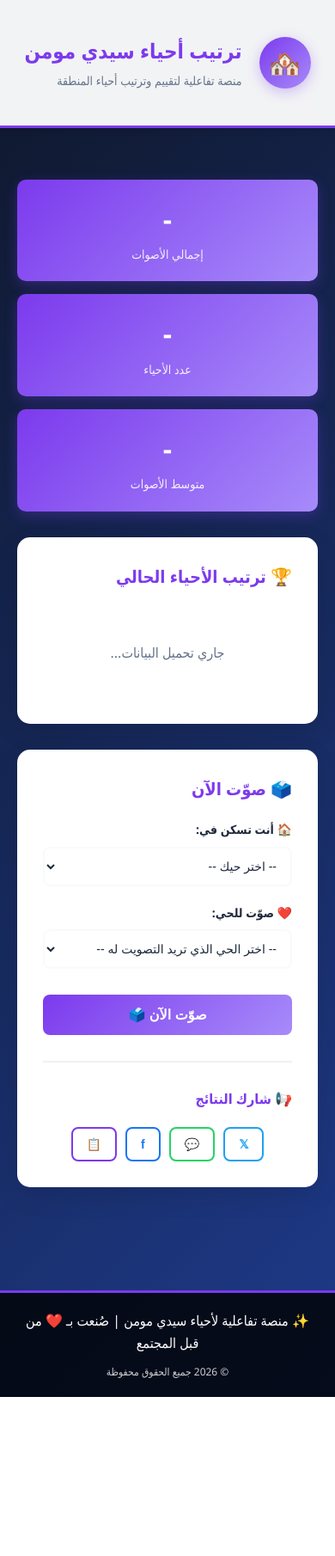
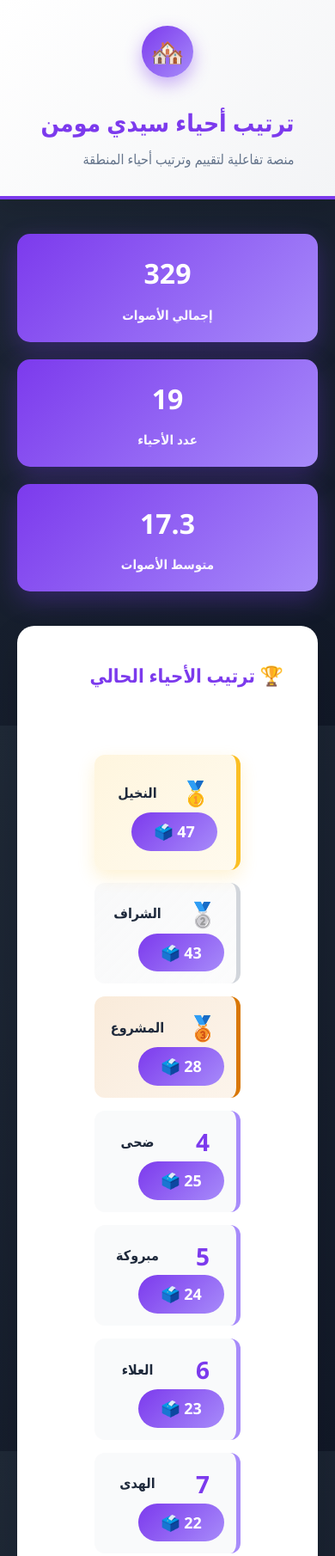
Before and after one commit to abderrahmanehouradi-source/Sidi-Moumen, a website: page index.html in a window 390 px wide. Shown: the top 1810 px of the page at 86% size. Before the commit the page ends 1625 px from the top, so only its background shows below. Drawn offline with Linux system fonts and the light colour scheme; files that its build step writes are made by us from their sources.

Commit message:
🔧 Fix: Reorganize files, fix CSS styling, and add local storage for voting system

```diff
--- a/app.js
+++ b/app.js
@@ -5,33 +5,55 @@ const neighborhoods = [
   'مبروكة', 'السعادة', 'الشراف', 'الهدى', 'عبير', 'الكرون', 'سيدي مومن القديم'
 ];
 
-// المتغيرات العامة
+// بيانات الأحياء (محلياً)
+let neighborhoodsData = {};
 let leaderboardData = [];
-let allNeighborhoodsIds = {};
+
+// تهيئة البيانات المحلية
+function initializeLocalData() {
+  const stored = localStorage.getItem('neighborhoodsData');
+
+  if (!stored) {
+    neighborhoods.forEach((neighborhood, index) => {
+      neighborhoodsData[neighborhood] = {
+        name: neighborhood,
+        votes: Math.floor(Math.random() * 50) + 1
+      };
+    });
+    saveLocalData();
+  } else {
+    neighborhoodsData = JSON.parse(stored);
+  }
+}
+
+// حفظ البيانات محلياً
+function saveLocalData() {
+  localStorage.setItem('neighborhoodsData', JSON.stringify(neighborhoodsData));
+}
 
 // تحميل البيانات عند فتح الصفحة
 document.addEventListener('DOMContentLoaded', () => {
+  initializeLocalData();
   loadLeaderboard();
   loadNeighborhoodsList();
   loadStats();
   setupEventListeners();
 
-  // تحديث الترتيب كل 5 ثوانٍ
-  setInterval(loadLeaderboard, 5000);
+  // تحديث الترتيب كل 3 ثوانٍ
+  setInterval(() => {
+    loadLeaderboard();
+    loadStats();
+  }, 3000);
 });
 
 // تحميل الترتيب
-async function loadLeaderboard() {
+function loadLeaderboard() {
   try {
-    const response = await fetch('/api/neighborhoods/leaderboard');
-    const data = await response.json();
-
-    if (data.success) {
-      leaderboardData = data.data;
-      displayLeaderboard(data.data);
-    }
+    const sorted = Object.values(neighborhoodsData).sort((a, b) => b.votes - a.votes);
+    leaderboardData = sorted;
+    displayLeaderboard(sorted);
   } catch (error) {
-    console.error('خطأ في جلب الترتيب:', error);
+    console.error('خطأ في تحميل الترتيب:', error);
   }
 }
 
@@ -44,51 +66,41 @@ function displayLeaderboard(leaderboard) {
     return;
   }
 
-  leaderboardElement.innerHTML = leaderboard.map((item, index) => `
-    <div class="leaderboard-item ${index === 0 ? 'top-1' : index === 1 ? 'top-2' : index === 2 ? 'top-3' : ''}">
-      <div class="rank-medal">${item.medal || (index + 1)}</div>
+  leaderboardElement.innerHTML = leaderboard.map((item, index) => {
+    const medals = ['🥇', '🥈', '🥉'];
+    const medal = medals[index] || `${index + 1}`;
+    const topClass = index < 3 ? `top-${index + 1}` : '';
+
+    return `
+      <div class="leaderboard-item ${topClass}">
+        <div class="rank-medal">${medal}</div>
         <div class="neighborhood-name">${item.name}</div>
         <div class="vote-count">${item.votes} 🗳️</div>
       </div>
-  `).join('');
+    `;
+  }).join('');
 }
 
 // تحميل قائمة الأحياء
-async function loadNeighborhoodsList() {
-  try {
-    const response = await fetch('/api/neighborhoods/list');
-    const data = await response.json();
-
-    if (data.success) {
-      populateSelects(data.data);
-    }
-  } catch (error) {
-    console.error('خطأ في جلب الأحياء:', error);
-    // الخطة البديلة: استخدا�� القائمة المحلية
-    populateSelectsLocal();
-  }
+function loadNeighborhoodsList() {
+  populateSelects();
 }
 
-// ملء القائمات المحلية
-function populateSelectsLocal() {
+// ملء القائمات
+function populateSelects() {
   const residenceSelect = document.getElementById('residenceNeighborhood');
   const voteSelect = document.getElementById('voteNeighborhood');
 
   neighborhoods.forEach(neighborhood => {
-    residenceSelect.innerHTML += `<option value="${neighborhood}">${neighborhood}</option>`;
-    voteSelect.innerHTML += `<option value="${neighborhood}">${neighborhood}</option>`;
-  });
-}
+    const option1 = document.createElement('option');
+    option1.value = neighborhood;
+    option1.textContent = neighborhood;
+    residenceSelect.appendChild(option1);
 
-// ملء القائمات من الخادم
-function populateSelects(data) {
-  const residenceSelect = document.getElementById('residenceNeighborhood');
-  const voteSelect = document.getElementById('voteNeighborhood');
-
-  data.forEach(item => {
-    allNeighborhoodsIds[item.name] = item._id;
-    residenceSelect.innerHTML += `<option value="${item._id}">${item.name}</option>`;
-    voteSelect.innerHTML += `<option value="${item._id}">${item.name}</option>`;
+    const option2 = document.createElement('option');
+    option2.value = neighborhood;
+    option2.textContent = neighborhood;
+    voteSelect.appendChild(option2);
   });
 }
 
@@ -102,47 +114,37 @@ function setupEventListeners() {
 async function handleVote(e) {
   e.preventDefault();
 
-  const neighborhoodId = document.getElementById('voteNeighborhood').value;
-  const recaptchaResponse = grecaptcha.getResponse();
+  const residenceNeighborhood = document.getElementById('residenceNeighborhood').value;
+  const voteNeighborhood = document.getElementById('voteNeighborhood').value;
+  const submitButton = e.target.querySelector('.btn-vote');
 
-  if (!recaptchaResponse) {
-    showMessage('يرجى تأكيد أنك لست روبوت', 'error');
+  if (!residenceNeighborhood || !voteNeighborhood) {
+    showMessage('يرجى اختيار الأحياء', 'error');
     return;
   }
 
-  const submitButton = e.target.querySelector('.btn-vote');
   submitButton.disabled = true;
   submitButton.textContent = 'جاري المعالجة...';
 
   try {
-    const response = await fetch('/api/votes', {
-      method: 'POST',
-      headers: {
-        'Content-Type': 'application/json'
-      },
-      body: JSON.stringify({
-        neighborhoodId: neighborhoodId,
-        recaptchaToken: recaptchaResponse
-      })
-    });
+    // محاكاة التأخير
+    await new Promise(resolve => setTimeout(resolve, 800));
 
-    const data = await response.json();
+    // إضافة صوت
+    if (!neighborhoodsData[voteNeighborhood]) {
+      neighborhoodsData[voteNeighborhood] = { name: voteNeighborhood, votes: 0 };
+    }
+    neighborhoodsData[voteNeighborhood].votes += 1;
+    saveLocalData();
 
-    if (data.success) {
-      showMessage('✅ تم التصويت بنجاح! شكراً لك', 'success');
+    showMessage('✅ تم التصويت بنجاح! شكراً لك 🎉', 'success');
 
     // تحديث الترتيب مباشرة
-      if (data.leaderboard) {
-        displayLeaderboard(data.leaderboard);
-      }
+    loadLeaderboard();
+    loadStats();
 
     // إعادة تعيين النموذج
     document.getElementById('voteForm').reset();
-      grecaptcha.reset();
-      loadStats();
-    } else {
-      showMessage(`❌ ${data.message}`, 'error');
-    }
   } catch (error) {
     console.error('خطأ في التصويت:', error);
     showMessage('حدث خطأ في عملية التصويت. حاول مرة أخرى', 'error');
@@ -159,33 +161,20 @@ function showMessage(message, type) {
   messageElement.className = `message ${type}`;
 
   setTimeout(() => {
-    messageElement.className = 'message';
+    messageElement.className = '';
   }, 5000);
 }
 
 // تحميل الإحصائيات
-async function loadStats() {
+function loadStats() {
   try {
-    const response = await fetch('/api/votes/stats/total');
-    const data = await response.json();
+    const totalVotes = Object.values(neighborhoodsData).reduce((sum, item) => sum + item.votes, 0);
+    const totalNeighborhoods = neighborhoods.length;
+    const avgVotes = totalNeighborhoods > 0 ? Math.round(totalVotes / totalNeighborhoods * 10) / 10 : 0;
 
-    if (data.success) {
-      const statsGrid = document.getElementById('statsGrid');
-      statsGrid.innerHTML = `
-        <div class="stat-card">
-          <div class="stat-value">${data.totalVotes}</div>
-          <div class="stat-label">إجمالي الأصوات</div>
-        </div>
-        <div class="stat-card">
-          <div class="stat-value">${data.totalNeighborhoods}</div>
-          <div class="stat-label">عدد الأحياء</div>
-        </div>
-        <div class="stat-card">
-          <div class="stat-value">${data.avgVotesPerNeighborhood}</div>
-          <div class="stat-label">متوسط الأصوات</div>
-        </div>
-      `;
-    }
+    document.getElementById('totalVotes').textContent = totalVotes;
+    document.getElementById('totalNeighborhoods').textContent = totalNeighborhoods;
+    document.getElementById('avgVotes').textContent = avgVotes;
   } catch (error) {
     console.error('خطأ في جلب الإحصائيات:', error);
   }
--- a/index.html
+++ b/index.html
@@ -4,8 +4,7 @@
   <meta charset="UTF-8">
   <meta name="viewport" content="width=device-width, initial-scale=1.0">
   <title>ترتيب أحياء سيدي مومن | Sidi Moumen Ranking</title>
-  <link rel="stylesheet" href="/css/style.css">
-  <script src="https://www.google.com/recaptcha/api.js" async defer></script>
+  <link rel="stylesheet" href="style.css">
 </head>
 <body>
   <!-- Header -->
@@ -26,15 +25,15 @@
     <!-- Stats Grid -->
     <div class="stats-section" id="statsGrid">
       <div class="stat-card">
-        <div class="stat-value">-</div>
+        <div class="stat-value" id="totalVotes">0</div>
         <div class="stat-label">إجمالي الأصوات</div>
       </div>
       <div class="stat-card">
-        <div class="stat-value">-</div>
+        <div class="stat-value" id="totalNeighborhoods">19</div>
         <div class="stat-label">عدد الأحياء</div>
       </div>
       <div class="stat-card">
-        <div class="stat-value">-</div>
+        <div class="stat-value" id="avgVotes">0</div>
         <div class="stat-label">متوسط الأصوات</div>
       </div>
     </div>
@@ -66,18 +65,11 @@
             </select>
           </div>
 
-          <!-- reCAPTCHA -->
-          <div class="form-group">
-            <div class="g_recaptcha_badge" data-sitekey="YOUR_RECAPTCHA_SITE_KEY">
-              <div class="g_recaptcha" data-sitekey="YOUR_RECAPTCHA_SITE_KEY"></div>
-            </div>
-          </div>
-
           <button type="submit" class="btn-vote">صوّت الآن 🗳️</button>
         </form>
 
         <!-- Share Section -->
-        <div style="margin-top: 30px; padding-top: 30px; border-top: 2px solid #f0f0f0;">
+        <div style="margin-top: 30px; padding-top: 30px; border-top: 2px solid #e5e7eb;">
           <h3 class="section-title" style="font-size: 16px;">📢 شارك النتائج</h3>
           <div class="share-buttons">
             <button class="share-btn twitter" onclick="shareOnTwitter()">𝕏</button>
@@ -96,6 +88,6 @@
     <p style="margin-top: 10px; font-size: 12px; opacity: 0.8;">© 2026 جميع الحقوق محفوظة</p>
   </footer>
 
-  <script src="/js/app.js"></script>
+  <script src="app.js"></script>
 </body>
 </html>
--- a/style.css
+++ b/style.css
@@ -18,9 +18,14 @@
   --bronze: #d97706;
 }
 
+html, body {
+  width: 100%;
+  height: 100%;
+}
+
 body {
   font-family: 'Segoe UI', Tahoma, Geneva, Verdana, sans-serif;
-  background: linear-gradient(135deg, var(--dark-bg) 0%, #1e3a8a 100%);
+  background: linear-gradient(135deg, #1f2937 0%, #111827 100%);
   color: var(--text-dark);
   line-height: 1.6;
   direction: rtl;
@@ -30,58 +35,62 @@ body {
 .container {
   max-width: 1200px;
   margin: 0 auto;
-  padding: 20px;
+  padding: 0 20px;
+  width: 100%;
 }
 
 /* Header */
 header {
-  background: rgba(255, 255, 255, 0.95);
+  background: linear-gradient(135deg, #ffffff 0%, #f3f4f6 100%);
   backdrop-filter: blur(10px);
-  padding: 20px 0;
+  padding: 30px 0;
   margin-bottom: 40px;
-  box-shadow: 0 4px 6px rgba(0, 0, 0, 0.1);
-  border-bottom: 3px solid var(--primary-color);
+  box-shadow: 0 10px 25px rgba(0, 0, 0, 0.1);
+  border-bottom: 4px solid var(--primary-color);
 }
 
 .header-content {
   display: flex;
   align-items: center;
   justify-content: center;
-  gap: 20px;
+  gap: 30px;
   flex-wrap: wrap;
 }
 
 .logo {
-  width: 60px;
-  height: 60px;
+  width: 80px;
+  height: 80px;
   background: linear-gradient(135deg, var(--primary-color), var(--secondary-color));
   border-radius: 50%;
   display: flex;
   align-items: center;
   justify-content: center;
-  font-size: 32px;
+  font-size: 40px;
   font-weight: bold;
   color: white;
-  box-shadow: 0 4px 15px rgba(124, 58, 237, 0.3);
+  box-shadow: 0 8px 20px rgba(124, 58, 237, 0.4);
+  flex-shrink: 0;
 }
 
 .header-title h1 {
-  font-size: 32px;
+  font-size: 36px;
   color: var(--primary-color);
-  margin-bottom: 5px;
+  margin-bottom: 8px;
+  font-weight: 800;
 }
 
 .header-title p {
   color: var(--text-light);
-  font-size: 14px;
+  font-size: 16px;
+  font-weight: 500;
 }
 
 /* Main Content */
 .main-content {
   display: grid;
-  grid-template-columns: 2fr 1fr;
+  grid-template-columns: 2.5fr 1fr;
   gap: 30px;
-  margin-bottom: 40px;
+  margin-bottom: 60px;
 }
 
 @media (max-width: 1024px) {
@@ -93,93 +102,99 @@ header {
 /* Leaderboard */
 .leaderboard-section {
   background: white;
-  border-radius: 15px;
-  padding: 30px;
-  box-shadow: 0 10px 30px rgba(0, 0, 0, 0.1);
+  border-radius: 20px;
+  padding: 40px;
+  box-shadow: 0 15px 40px rgba(0, 0, 0, 0.12);
 }
 
 .section-title {
-  font-size: 24px;
+  font-size: 26px;
   color: var(--primary-color);
-  margin-bottom: 20px;
+  margin-bottom: 25px;
   display: flex;
   align-items: center;
-  gap: 10px;
+  gap: 12px;
+  font-weight: 700;
 }
 
 #leaderboard {
   display: flex;
   flex-direction: column;
-  gap: 12px;
+  gap: 15px;
 }
 
 .leaderboard-item {
   display: flex;
   align-items: center;
   justify-content: space-between;
-  padding: 15px;
-  background: var(--light-bg);
-  border-radius: 10px;
-  border-right: 4px solid var(--secondary-color);
+  padding: 18px 20px;
+  background: #f9fafb;
+  border-radius: 12px;
+  border-right: 5px solid var(--secondary-color);
   transition: all 0.3s ease;
   animation: slideIn 0.5s ease;
 }
 
 .leaderboard-item:hover {
-  transform: translateX(-5px);
-  box-shadow: 0 5px 15px rgba(124, 58, 237, 0.2);
+  transform: translateX(-8px);
+  box-shadow: 0 8px 20px rgba(124, 58, 237, 0.15);
+  background: #ffffff;
 }
 
 .leaderboard-item.top-1 {
-  background: linear-gradient(135deg, rgba(251, 191, 36, 0.1), rgba(251, 191, 36, 0.05));
+  background: linear-gradient(135deg, rgba(251, 191, 36, 0.15), rgba(251, 191, 36, 0.08));
   border-right-color: var(--gold);
-  padding: 20px;
+  padding: 22px;
+  box-shadow: 0 8px 20px rgba(251, 191, 36, 0.2);
 }
 
 .leaderboard-item.top-2 {
-  background: linear-gradient(135deg, rgba(209, 213, 219, 0.1), rgba(209, 213, 219, 0.05));
+  background: linear-gradient(135deg, rgba(209, 213, 219, 0.15), rgba(209, 213, 219, 0.08));
   border-right-color: var(--silver);
 }
 
 .leaderboard-item.top-3 {
-  background: linear-gradient(135deg, rgba(217, 119, 6, 0.1), rgba(217, 119, 6, 0.05));
+  background: linear-gradient(135deg, rgba(217, 119, 6, 0.15), rgba(217, 119, 6, 0.08));
   border-right-color: var(--bronze);
 }
 
 .rank-medal {
-  font-size: 24px;
+  font-size: 28px;
   font-weight: bold;
-  min-width: 40px;
+  min-width: 50px;
   text-align: center;
+  color: var(--primary-color);
 }
 
-.leaderboard-item.top-1 .rank-medal::after {
-  content: ' 🥇';
+.leaderboard-item.top-1 .rank-medal {
+  color: var(--gold);
 }
 
-.leaderboard-item.top-2 .rank-medal::after {
-  content: ' 🥈';
+.leaderboard-item.top-2 .rank-medal {
+  color: var(--silver);
 }
 
-.leaderboard-item.top-3 .rank-medal::after {
-  content: ' 🥉';
+.leaderboard-item.top-3 .rank-medal {
+  color: var(--bronze);
 }
 
 .neighborhood-name {
   flex: 1;
   font-size: 18px;
-  font-weight: 600;
+  font-weight: 700;
   color: var(--text-dark);
-  margin-right: 15px;
+  margin-right: 20px;
 }
 
 .vote-count {
-  font-size: 16px;
-  font-weight: 700;
-  color: var(--primary-color);
-  background: rgba(124, 58, 237, 0.1);
-  padding: 5px 12px;
-  border-radius: 20px;
+  font-size: 18px;
+  font-weight: 800;
+  color: white;
+  background: linear-gradient(135deg, var(--primary-color), var(--secondary-color));
+  padding: 8px 18px;
+  border-radius: 25px;
+  min-width: 100px;
+  text-align: center;
 }
 
 @keyframes slideIn {
@@ -197,87 +212,96 @@ header {
 .stats-section {
   display: grid;
   grid-template-columns: repeat(auto-fit, minmax(200px, 1fr));
-  gap: 15px;
-  margin-bottom: 30px;
+  gap: 20px;
+  margin-bottom: 40px;
 }
 
 .stat-card {
   background: linear-gradient(135deg, var(--primary-color), var(--secondary-color));
   color: white;
-  padding: 20px;
-  border-radius: 10px;
+  padding: 28px;
+  border-radius: 15px;
   text-align: center;
-  box-shadow: 0 5px 15px rgba(124, 58, 237, 0.3);
+  box-shadow: 0 10px 30px rgba(124, 58, 237, 0.3);
+  transition: transform 0.3s ease;
+}
+
+.stat-card:hover {
+  transform: translateY(-5px);
 }
 
 .stat-value {
-  font-size: 32px;
-  font-weight: bold;
-  margin-bottom: 5px;
+  font-size: 42px;
+  font-weight: 900;
+  margin-bottom: 10px;
 }
 
 .stat-label {
-  font-size: 14px;
-  opacity: 0.9;
+  font-size: 15px;
+  opacity: 0.95;
+  font-weight: 600;
 }
 
 /* Vote Form */
 .vote-form-section {
   background: white;
-  border-radius: 15px;
-  padding: 30px;
-  box-shadow: 0 10px 30px rgba(0, 0, 0, 0.1);
+  border-radius: 20px;
+  padding: 40px;
+  box-shadow: 0 15px 40px rgba(0, 0, 0, 0.12);
   height: fit-content;
   position: sticky;
   top: 20px;
 }
 
 .form-group {
-  margin-bottom: 20px;
+  margin-bottom: 25px;
 }
 
 .form-group label {
   display: block;
-  font-weight: 600;
+  font-weight: 700;
   color: var(--text-dark);
-  margin-bottom: 8px;
-  font-size: 14px;
+  margin-bottom: 10px;
+  font-size: 15px;
 }
 
 .form-group select {
   width: 100%;
-  padding: 12px;
-  border: 2px solid var(--light-bg);
-  border-radius: 8px;
-  font-size: 14px;
+  padding: 14px 16px;
+  border: 2px solid #e5e7eb;
+  border-radius: 10px;
+  font-size: 15px;
   color: var(--text-dark);
   background: white;
   cursor: pointer;
-  transition: border-color 0.3s ease;
+  transition: all 0.3s ease;
+  font-weight: 600;
 }
 
 .form-group select:focus {
   outline: none;
   border-color: var(--primary-color);
+  box-shadow: 0 0 0 3px rgba(124, 58, 237, 0.1);
 }
 
 .btn-vote {
   width: 100%;
-  padding: 14px;
+  padding: 16px;
   background: linear-gradient(135deg, var(--primary-color), var(--secondary-color));
   color: white;
   border: none;
-  border-radius: 8px;
+  border-radius: 10px;
   font-size: 16px;
   font-weight: 700;
   cursor: pointer;
   transition: all 0.3s ease;
-  margin-top: 10px;
+  margin-top: 15px;
+  box-shadow: 0 8px 20px rgba(124, 58, 237, 0.3);
 }
 
 .btn-vote:hover:not(:disabled) {
-  transform: translateY(-2px);
-  box-shadow: 0 10px 25px rgba(124, 58, 237, 0.4);
+  transform: translateY(-3px);
+  box-shadow: 0 12px 30px rgba(124, 58, 237, 0.4);
 }
 
 .btn-vote:disabled {
@@ -286,12 +310,13 @@ header {
 }
 
 #voteMessage {
-  margin-bottom: 15px;
-  padding: 12px;
-  border-radius: 8px;
+  margin-bottom: 20px;
+  padding: 15px;
+  border-radius: 10px;
   text-align: center;
-  font-weight: 600;
+  font-weight: 700;
   display: none;
+  animation: slideDown 0.3s ease;
 }
 
 #voteMessage.message {
@@ -299,54 +324,53 @@ header {
 }
 
 #voteMessage.success {
-  background: rgba(16, 185, 129, 0.1);
+  background: rgba(16, 185, 129, 0.15);
   color: var(--success-color);
   border-left: 4px solid var(--success-color);
 }
 
 #voteMessage.error {
-  background: rgba(239, 68, 68, 0.1);
+  background: rgba(239, 68, 68, 0.15);
   color: var(--danger-color);
   border-left: 4px solid var(--danger-color);
 }
 
-/* reCAPTCHA */
-.g_recaptcha_badge {
-  margin-top: 15px;
+@keyframes slideDown {
+  from {
+    opacity: 0;
+    transform: translateY(-10px);
+  }
+  to {
+    opacity: 1;
+    transform: translateY(0);
+  }
 }
 
 /* Share Section */
-.share-section {
-  background: white;
-  border-radius: 15px;
-  padding: 30px;
-  box-shadow: 0 10px 30px rgba(0, 0, 0, 0.1);
-}
-
 .share-buttons {
   display: flex;
-  gap: 10px;
+  gap: 12px;
   flex-wrap: wrap;
   justify-content: flex-end;
 }
 
 .share-btn {
-  padding: 10px 16px;
-  border: 2px solid var(--light-bg);
+  padding: 12px 18px;
+  border: 2px solid #e5e7eb;
   background: white;
-  border-radius: 8px;
-  font-size: 14px;
+  border-radius: 10px;
+  font-size: 15px;
   cursor: pointer;
   transition: all 0.3s ease;
   display: flex;
   align-items: center;
   gap: 8px;
-  font-weight: 600;
+  font-weight: 700;
 }
 
 .share-btn:hover {
-  transform: translateY(-2px);
-  box-shadow: 0 5px 15px rgba(0, 0, 0, 0.1);
+  transform: translateY(-3px);
+  box-shadow: 0 8px 20px rgba(0, 0, 0, 0.12);
 }
 
 .share-btn.twitter {
@@ -354,9 +378,19 @@ header {
   color: #1da1f2;
 }
 
+.share-btn.twitter:hover {
+  background: #1da1f2;
+  color: white;
+}
+
 .share-btn.whatsapp {
   border-color: #25d366;
   color: #25d366;
+}
+
+.share-btn.whatsapp:hover {
+  background: #25d366;
+  color: white;
 }
 
 .share-btn.facebook {
@@ -364,37 +398,48 @@ header {
   color: #1877f2;
 }
 
+.share-btn.facebook:hover {
+  background: #1877f2;
+  color: white;
+}
+
 .share-btn.copy {
   border-color: var(--primary-color);
   color: var(--primary-color);
 }
 
+.share-btn.copy:hover {
+  background: var(--primary-color);
+  color: white;
+}
+
 /* Footer */
 footer {
-  background: rgba(0, 0, 0, 0.8);
+  background: linear-gradient(135deg, rgba(15, 23, 42, 0.95), rgba(30, 41, 59, 0.95));
   color: white;
   text-align: center;
-  padding: 20px;
-  margin-top: 60px;
+  padding: 30px 20px;
+  margin-top: 80px;
   border-top: 3px solid var(--primary-color);
 }
 
 /* Loading State */
 .loading {
   text-align: center;
-  padding: 40px;
+  padding: 50px;
   color: var(--text-light);
-  font-size: 16px;
+  font-size: 18px;
+  font-weight: 600;
 }
 
 /* Responsive */
 @media (max-width: 768px) {
   .header-title h1 {
-    font-size: 24px;
+    font-size: 28px;
   }
 
   .section-title {
-    font-size: 20px;
+    font-size: 22px;
   }
 
   .vote-form-section {
@@ -406,11 +451,26 @@ footer {
   }
 
   .leaderboard-item {
-    padding: 12px;
+    padding: 14px;
+    flex-wrap: wrap;
   }
 
   .neighborhood-name {
     font-size: 16px;
-    margin-right: 10px;
+    margin-right: 15px;
+  }
+
+  .logo {
+    width: 60px;
+    height: 60px;
+    font-size: 32px;
+  }
+
+  .stat-card {
+    padding: 20px;
+  }
+
+  .stat-value {
+    font-size: 32px;
   }
 }
```
Lines whose indentation alone changed are shown as unchanged.
